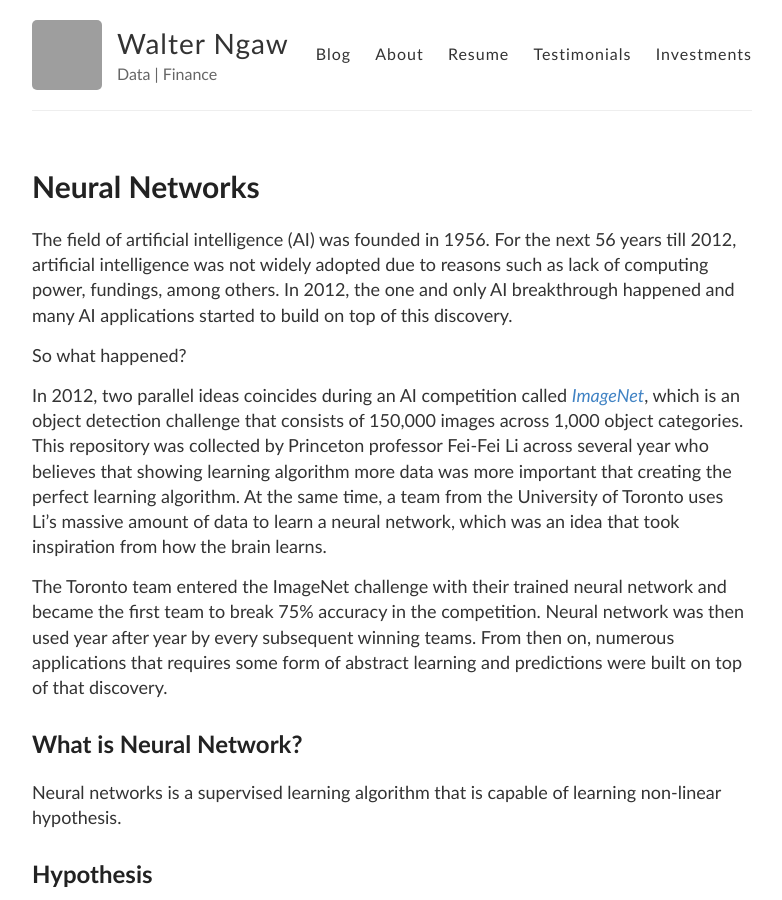
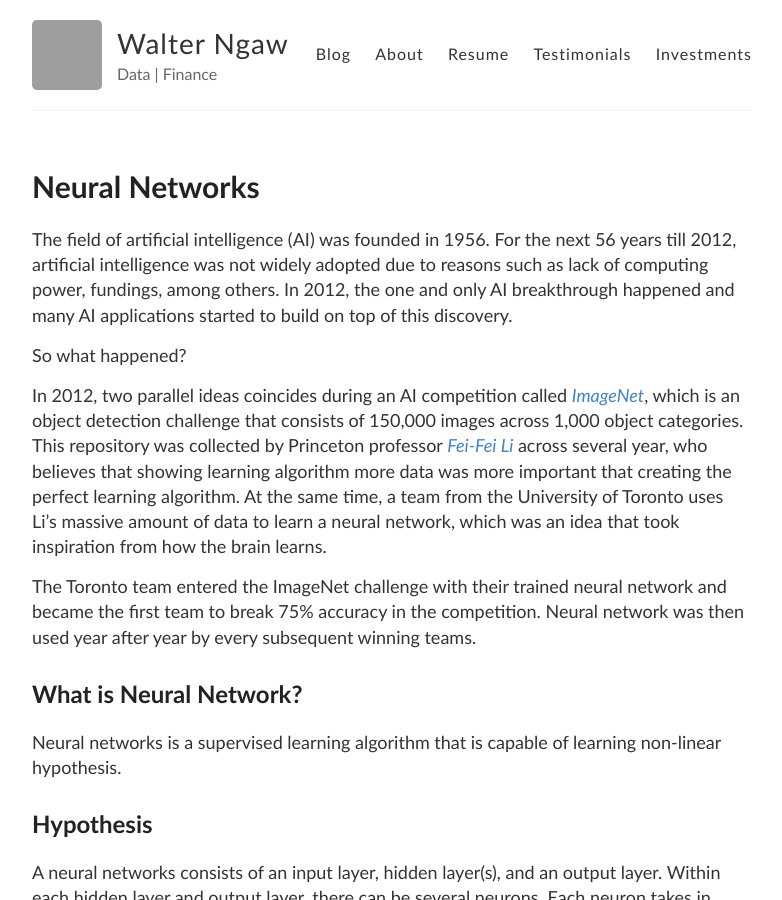
Before and after one commit to wngaw/wngaw.github.io, a Jekyll site: the page built from _posts/2019-05-06-neural-networks.md, in a window 1280 px wide and 900 px high. Shown: the whole window, without its empty margins (248-1030 px from the left). Built offline with Jekyll 4.4.1, drawn with Linux system fonts in a browser that asks for light colours; formulas are drawn with MathJax 3; grey boxes are pictures that could not be loaded.

Commit message:
update intro for neural network post

```diff
--- a/_posts/2019-05-06-neural-networks.md
+++ b/_posts/2019-05-06-neural-networks.md
@@ -10,9 +10,9 @@ The field of artificial intelligence (AI) was founded in 1956. For the next 56 y
 
 So what happened?
 
-In 2012, two parallel ideas coincides during an AI competition called *[ImageNet](http://image-net.org/)*, which is an object detection challenge that consists of 150,000 images across 1,000 object categories. This repository was collected by Princeton professor Fei-Fei Li across several year who believes that showing learning algorithm more data was more important that creating the perfect learning algorithm. At the same time, a team from the University of Toronto uses Li's massive amount of data to learn a neural network, which was an idea that took inspiration from how the brain learns.
+In 2012, two parallel ideas coincides during an AI competition called *[ImageNet](http://image-net.org/)*, which is an object detection challenge that consists of 150,000 images across 1,000 object categories. This repository was collected by Princeton professor *[Fei-Fei Li](https://en.wikipedia.org/wiki/Fei-Fei_Li)* across several year, who believes that showing learning algorithm more data was more important that creating the perfect learning algorithm. At the same time, a team from the University of Toronto uses Li's massive amount of data to learn a neural network, which was an idea that took inspiration from how the brain learns.
 
-The Toronto team entered the ImageNet challenge with their trained neural network and became the first team to break 75% accuracy in the competition. Neural network was then used year after year by every subsequent winning teams. From then on, numerous applications that requires some form of abstract learning and predictions were built on top of that discovery.
+The Toronto team entered the ImageNet challenge with their trained neural network and became the first team to break 75% accuracy in the competition. Neural network was then used year after year by every subsequent winning teams.
 
 ## What is Neural Network?
 
```
